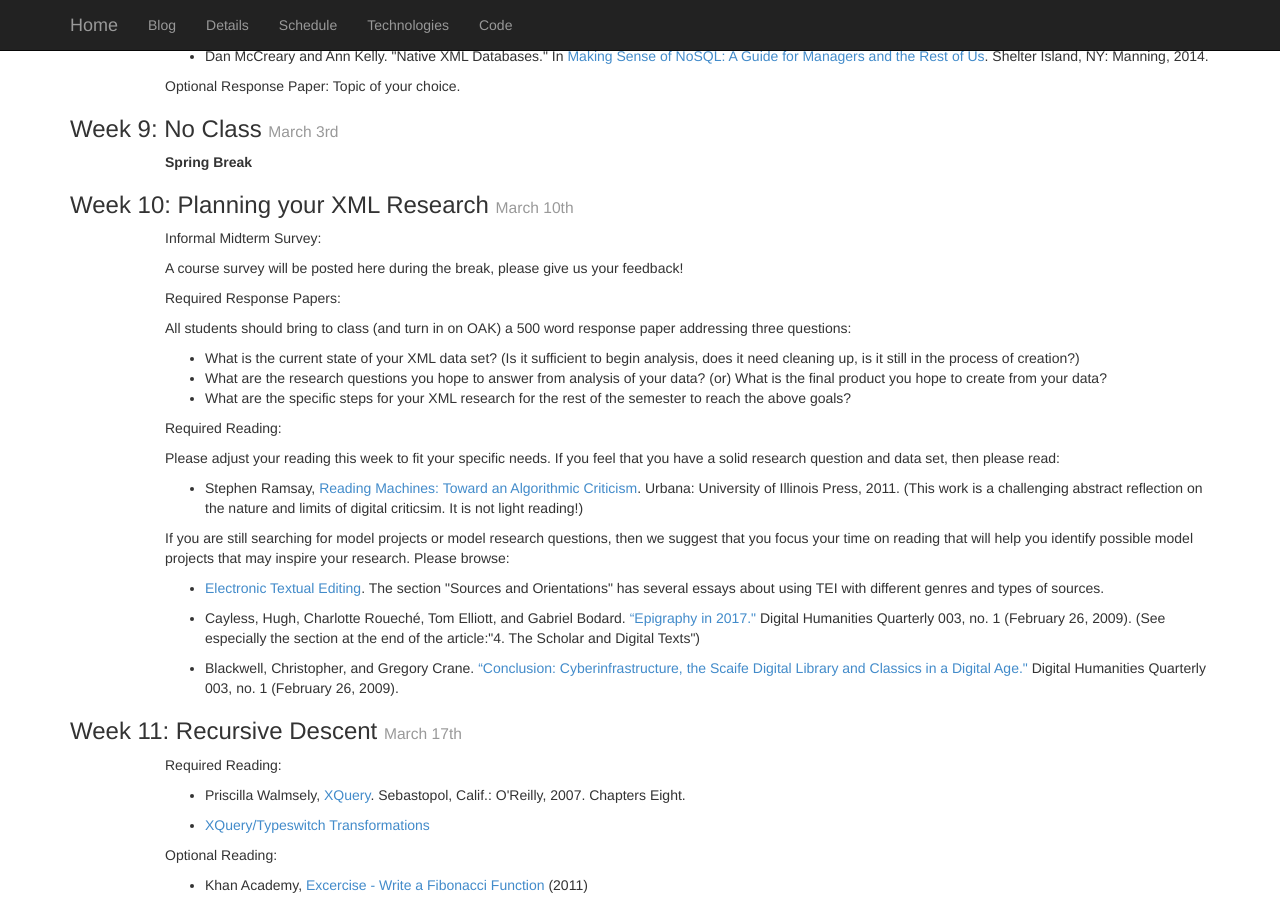
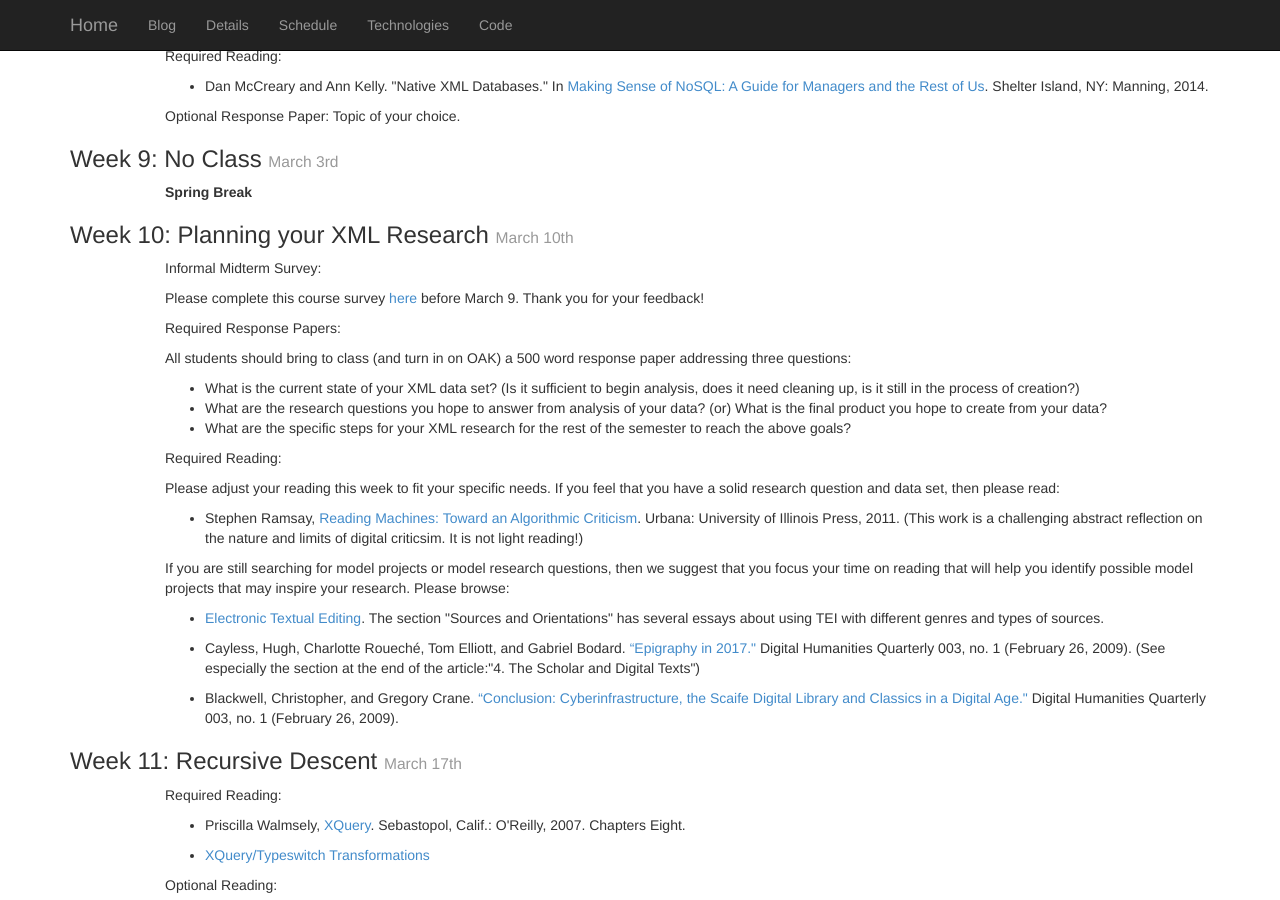
Before and after one commit to Ramona2020/paralipomena.github.io, a Jekyll site: the page built from schedule/index.html, in a window 1280 px wide and 900 px high, scrolled down 2229 px. Built offline with Jekyll 4.4.1, drawn with Linux system fonts in a browser that asks for light colours; Markdown is read by kramdown in place of the engine named in the settings.

Commit message:
Added course survey

```diff
--- a/schedule/index.html
+++ b/schedule/index.html
@@ -192,7 +192,7 @@
     <h3>Week 10: Planning your XML Research <small>March 10th</small></h3>
     <div class="col-md-offset-1">
 <p>Informal Midterm Survey:</p>
-<p>A course survey will be posted here during the break, please give us your feedback!</p>
+<p>Please complete this course survey <a href="https://docs.google.com/forms/d/1vA9-0MLL1UiRsPh1YCDSQ_9Dmku9eLzfTocBaGoHQkU/viewform">here</a> before March 9. Thank you for your feedback!</p>
 <p>Required Response Papers:</p>
 <p>All students should bring to class (and turn in on OAK) a 500 word response paper addressing three questions:</p>
 <ul><li>What is the current state of your XML data set? (Is it sufficient to begin analysis, does it need cleaning up, is it still in the process of creation?)</li>
```
Also changed, not shown: other parts of schedule/index.html (+2 -2 lines).
